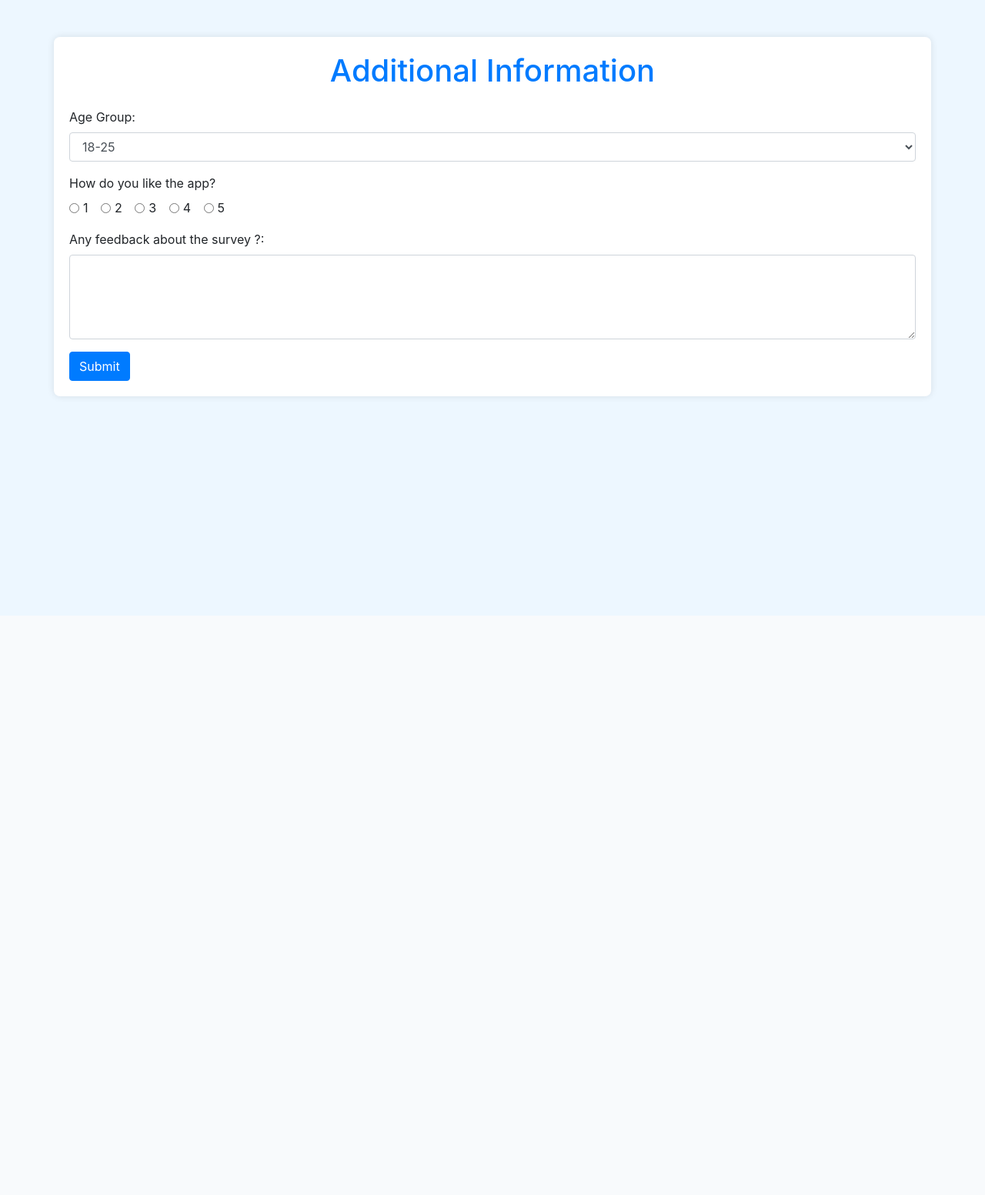
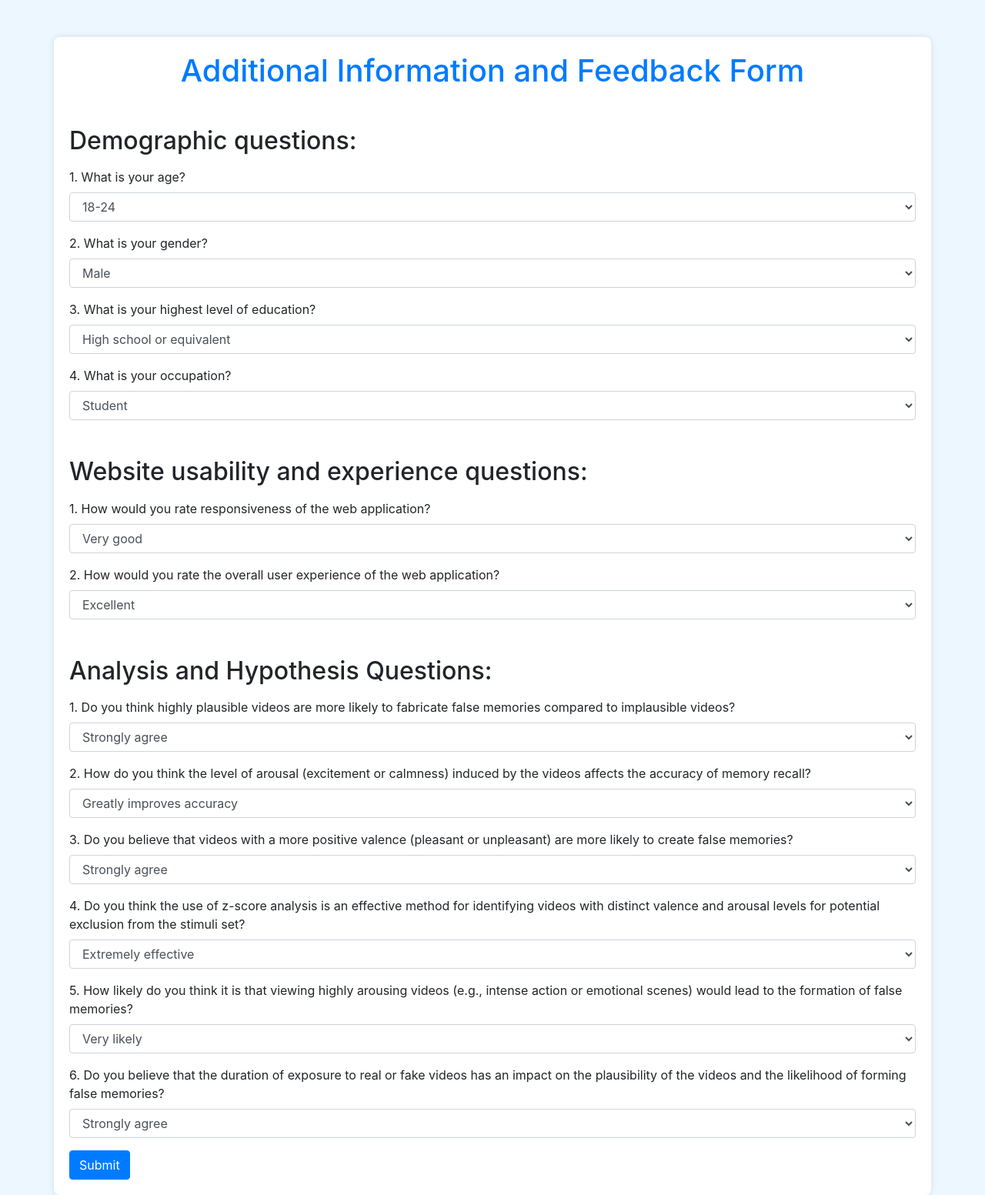
Before and after one commit to Krishshrk/survey_app, a Flask app: page /additional_info in a window 1280 px wide. Shown: the whole page at 77% size. Before the commit the page ends 522 px from the top, so only its background shows below. Run offline with Flask 3, Linux system fonts and the light colour scheme; some libraries are stand-ins or nearby versions.

Commit message:
Update information.html

```diff
--- a/templates/information.html
+++ b/templates/information.html
@@ -1,18 +1,16 @@
 <!DOCTYPE html>
 <html lang="en">
-
 <head>
     <meta charset="UTF-8">
     <meta name="viewport" content="width=device-width, initial-scale=1.0">
-    <title>Additional Information</title>
+    <title>Demographic and Feedback Form</title>
+    <link rel="icon" href="https://previews.123rf.com/images/arcady31/arcady311603/arcady31160300010/53258650-survey-icon.jpg" type="image/x-icon">
     <!-- Bootstrap CSS -->
     <link href="https://stackpath.bootstrapcdn.com/bootstrap/4.3.1/css/bootstrap.min.css" rel="stylesheet">
     <style>
         body {
-            background-color: #edf7ff;
-            /* Light blue background color */
+            background-color: #edf7ff; /* Light blue background color */
         }
-
         .container {
             background-color: #fff;
             border-radius: 8px;
@@ -20,61 +18,151 @@
             padding: 20px;
             margin-top: 30px;
         }
-
-        h1,
-        h3 {
-            color: #007bff;
+        h1 {
+            color: #007bff; /* Blue header color */
         }
     </style>
 </head>
-
 <body>
 
 <div class="container mt-5">
-        <h1 class="text-center mb-4">Additional Information</h1>
+    <h1 class="text-center mb-4">Additional Information and Feedback Form</h1>
 
-        <!-- Additional Information Form -->
-        <form action="/submit_info" method="post">
+    <form id="surveyForm" action="/submit_info" method="post">
+        <!-- Demographic Questions -->
+        <h2 class="mt-5 mb-3">Demographic questions:</h2>
         <div class="form-group">
-                <label for="ageGroup">Age Group:</label>
-                <select class="form-control" id="ageGroup" name="ageGroup" required>
-                <option value="18-25">18-25</option>
-                <option value="26-35">26-35</option>
-                <option value="36-45">36-45</option>
-                <option value="46-55">46-55</option>
-                <option value="46-55">56-65</option>
-                <option value="66-75">66-75</option>
-                <option value="76-85">76-85</option>
-                <option value="86 and above">86 and above</option>
+            <label for="age">1. What is your age?</label>
+            <select class="form-control" id="age" name="age">
+                <option value="18-24">18-24</option>
+                <option value="25-34">25-34</option>
+                <option value="35-44">35-44</option>
+                <option value="45-54">45-54</option>
+                <option value="55-64">55-64</option>
+                <option value="65+">65+</option>
             </select>
         </div>
         <div class="form-group">
-                <label for="appFeedback">How do you like the app?</label><br>
-                <div class="form-check form-check-inline">
-                    <input class="form-check-input" type="radio" name="appFeedback" id="feedback1" value="1" required>
-                    <label class="form-check-label" for="feedback1">1</label>
-                </div>
-                <div class="form-check form-check-inline">
-                    <input class="form-check-input" type="radio" name="appFeedback" id="feedback2" value="2">
-                    <label class="form-check-label" for="feedback2">2</label>
-                </div>
-                <div class="form-check form-check-inline">
-                    <input class="form-check-input" type="radio" name="appFeedback" id="feedback3" value="3">
-                    <label class="form-check-label" for="feedback3">3</label>
-                </div>
-                <div class="form-check form-check-inline">
-                    <input class="form-check-input" type="radio" name="appFeedback" id="feedback4" value="4">
-                    <label class="form-check-label" for="feedback4">4</label>
-                </div>
-                <div class="form-check form-check-inline">
-                    <input class="form-check-input" type="radio" name="appFeedback" id="feedback5" value="5">
-                    <label class="form-check-label" for="feedback5">5</label>
-                </div>
+            <label for="gender">2. What is your gender?</label>
+            <select class="form-control" id="gender" name="gender">
+                <option value="Male">Male</option>
+                <option value="Female">Female</option>
+                <option value="Prefer not to say">Prefer not to say</option>
+            </select>
         </div>
         <div class="form-group">
-                <label for="feedback">Any feedback about the survey ?:</label>
-                <textarea class="form-control" id="feedback" name="feedback" rows="4"></textarea>
+            <label for="education">3. What is your highest level of education?</label>
+            <select class="form-control" id="education" name="education">
+                <option value="High school or equivalent">High school or equivalent</option>
+                <option value="Bachelor's degree">Bachelor's degree</option>
+                <option value="Master's degree">Master's degree</option>
+                <option value="Doctoral degree">Doctoral degree</option>
+                <option value="Other">Other</option>
+            </select>
         </div>
+        <div class="form-group">
+            <label for="occupation">4. What is your occupation?</label>
+            <select class="form-control" id="occupation" name="occupation">
+                <option value="Student">Student</option>
+                <option value="Employed (full-time)">Employed (full-time)</option>
+                <option value="Employed (part-time)">Employed (part-time)</option>
+                <option value="Self-employed">Self-employed</option>
+                <option value="Unemployed">Unemployed</option>
+                <option value="Retired">Retired</option>
+            </select>
+        </div>
+
+        <!-- Website usability and experience questions -->
+        <h2 class="mt-5 mb-3">Website usability and experience questions:</h2>
+        <div class="form-group">
+            <label for="responsiveness">1. How would you rate responsiveness of the web application?</label>
+            <select class="form-control" id="responsiveness" name="responsiveness">
+                <option value="Very good">Very good</option>
+                <option value="Good">Good</option>
+                <option value="Neutral">Neutral</option>
+                <option value="Bad">Bad</option>
+                <option value="Very bad">Very bad</option>
+            </select>
+        </div>
+        <div class="form-group">
+            <label for="user_experience">2. How would you rate the overall user experience of the web application?</label>
+            <select class="form-control" id="user_experience" name="user_experience">
+                <option value="Excellent">Excellent</option>
+                <option value="Good">Good</option>
+                <option value="Average">Average</option>
+                <option value="Poor">Poor</option>
+                <option value="Very poor">Very poor</option>
+            </select>
+        </div>
+
+        <!-- Analysis and Hypothesis Questions -->
+        <h2 class="mt-5 mb-3">Analysis and Hypothesis Questions:</h2>
+        <div class="form-group">
+            <label for="plausible_memory">1. Do you think highly plausible videos are more likely to fabricate false memories compared to implausible videos?</label>
+            <select class="form-control" id="plausible_memory" name="plausible_memory">
+                <option value="Strongly agree">Strongly agree</option>
+                <option value="Agree">Agree</option>
+                <option value="Neutral">Neutral</option>
+                <option value="Disagree">Disagree</option>
+                <option value="Strongly disagree">Strongly disagree</option>
+            </select>
+        </div>
+
+        <div class="form-group">
+            <label for="arousal_accuracy">2. How do you think the level of arousal (excitement or calmness) induced by the videos affects the accuracy of memory recall?</label>
+            <select class="form-control" id="arousal_accuracy" name="arousal_accuracy">
+                <option value="Greatly improves accuracy">Greatly improves accuracy</option>
+                <option value="Somewhat improves accuracy">Somewhat improves accuracy</option>
+                <option value="No effect">No effect</option>
+                <option value="Somewhat reduces accuracy">Somewhat reduces accuracy</option>
+                <option value="Greatly reduces accuracy">Greatly reduces accuracy</option>
+            </select>
+        </div>
+
+        <div class="form-group">
+            <label for="valence_accuracy">3. Do you believe that videos with a more positive valence (pleasant or unpleasant) are more likely to create false memories?</label>
+            <select class="form-control" id="valence_accuracy" name="valence_accuracy">
+                <option value="Strongly agree">Strongly agree</option>
+                <option value="Agree">Agree</option>
+                <option value="Neutral">Neutral</option>
+                <option value="Disagree">Disagree</option>
+                <option value="Strongly disagree">Strongly disagree</option>
+            </select>
+        </div>
+
+        <div class="form-group">
+            <label for="z_score">4. Do you think the use of z-score analysis is an effective method for identifying videos with distinct valence and arousal levels for potential exclusion from the stimuli set?</label>
+            <select class="form-control" id="z_score" name="z_score">
+                <option value="Extremely effective">Extremely effective</option>
+                <option value="Very effective">Very effective</option>
+                <option value="Moderately effective">Moderately effective</option>
+                <option value="Slightly effective">Slightly effective</option>
+                <option value="Not effective at all">Not effective at all</option>
+            </select>
+        </div>
+
+        <div class="form-group">
+            <label for="arousing">5. How likely do you think it is that viewing highly arousing videos (e.g., intense action or emotional scenes) would lead to the formation of false memories?</label>
+            <select class="form-control" id="arousing" name="arousing">
+                <option value="Very likely">Very likely</option>
+                <option value="Likely">Likely</option>
+                <option value="Neutral">Neutral</option>
+                <option value="Unlikely">Unlikely</option>
+                <option value="Very unlikely">Very unlikely</option>
+            </select>
+        </div>
+
+        <div class="form-group">
+            <label for="exposure">6. Do you believe that the duration of exposure to real or fake videos has an impact on the plausibility of the videos and the likelihood of forming false memories?</label>
+            <select class="form-control" id="exposure" name="exposure">
+                <option value="Strongly agree">Strongly agree</option>
+                <option value="Agree">Agree</option>
+                <option value="Neutral">Neutral</option>
+                <option value="Disagree">Disagree</option>
+                <option value="Strongly disagree">Strongly disagree</option>
+            </select>
+        </div>
+
         <button type="submit" class="btn btn-primary">Submit</button>
     </form>
 </div>
@@ -84,6 +172,18 @@
 <script src="https://cdnjs.cloudflare.com/ajax/libs/popper.js/1.14.7/umd/popper.min.js"></script>
 <script src="https://stackpath.bootstrapcdn.com/bootstrap/4.3.1/js/bootstrap.min.js"></script>
 
+<script>
+    // Add event listener for form submission
+    document.getElementById('surveyForm').addEventListener('submit', function(event) {
+        event.preventDefault();
+        // Display popup
+        alert('Submitting your responses...');
+
+        setTimeout(function() {
+            document.getElementById('surveyForm').submit();
+        }, 1000); //delay as needed
+    });
+</script>
+
 </body>
-
 </html>
```
Lines whose indentation alone changed are shown as unchanged.
